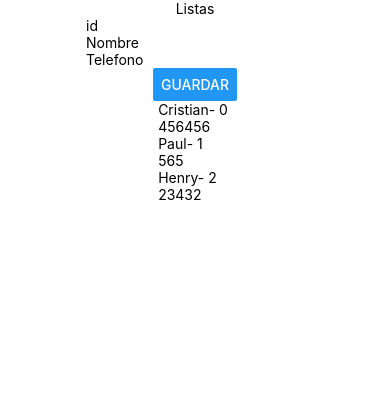
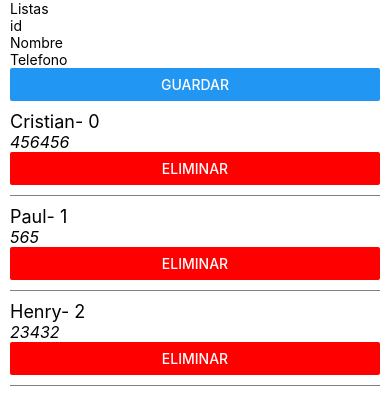
Before and after one commit to crisj1985/ListasReactNative, a React Native app: screen / in a window 390 px wide. Shown: the top 414 px of the page. Built offline with nearby package versions, Linux system fonts and the light colour scheme.

Commit message:
eliminar  y repintar

```diff
--- a/App.js
+++ b/App.js
@@ -10,7 +10,8 @@ import {recuperarPersonas, agregarPersona} from './servicios/personas'
 //   { index: '30', nombre: 'Henry' }]
 export default class App extends Component {
 
- constructor (){
+ constructor ()
+ {
    super();
    const personas = recuperarPersonas();
    this.state = {
@@ -21,6 +22,10 @@ export default class App extends Component {
                 }
   }
 
+  repintarLista = ()=>{
+    const personas = recuperarPersonas();
+    this.setState({ listaPersonas: personas })
+  }
 
   render(){
     return (
@@ -45,15 +50,14 @@ export default class App extends Component {
           title="Guardar"
           onPress={()=>{
                           agregarPersona({ indice: this.state.id, nombre: this.state.nombre, telefono: this.state.telefono });
-                          const personas = recuperarPersonas();
-                          this.setState({ listaPersonas: personas})
+                          this.repintarLista();
                        }
                   }
         />
 
         <FlatList
           data = {this.state.listaPersonas}
-          renderItem={({ item, index }) =>  { return <ItemPersona persona={item} indice={index}/>}}
+          renderItem={({ item, index }) =>  { return <ItemPersona persona={item} indice={index} fnRepintar={this.repintarLista}/>}}
           keyExtractor = {item=>item.indice}
         />
       </View>
@@ -68,7 +72,9 @@ const styles = StyleSheet.create({
   container: {
     flex: 1,
     backgroundColor: '#fff',
-    alignItems: 'center',
+    alignItems: 'stretch',
     justifyContent: 'center',
+    marginLeft: 10,
+    marginRight: 10,
   },
 });
--- a/componentes/ItemPersonas.js
+++ b/componentes/ItemPersonas.js
@@ -1,5 +1,6 @@
 import React, { Component } from 'react';
-import { Text, View } from 'react-native';
+import { Text, View, StyleSheet, Button } from 'react-native';
+import {eliminarPersona} from '../servicios/personas'
 
  export class ItemPersona extends Component{
 
@@ -9,11 +10,32 @@ import { Text, View } from 'react-native';
         const { nombre, telefono } = persona;
 
         return (
-            <View>
-                <Text>{nombre}- {indice} </Text>
-                <Text>{telefono}</Text>
+            <View style={styles.fila} >
+                <Text style={styles.principal}>{nombre}- {indice} </Text>
+                <Text style={styles.secundario}>{telefono}</Text>
+                <Button title='Eliminar' color='red' onPress={()=>{
+                    eliminarPersona(persona);
+                    this.props.fnRepintar();
+                }
+                    } ></Button>
             </View>
 
         );
     }
 }
+
+const styles = StyleSheet.create({
+    fila: {
+        borderBottomColor: 'gray',
+        borderBottomWidth: 1,
+        paddingTop: 10,
+        paddingBottom: 10,
+    },
+    principal:{
+        fontSize:18,
+    },
+    secundario:{
+        fontSize: 16,
+        fontStyle:'italic'
+    }
+});
--- a/servicios/personas.js
+++ b/servicios/personas.js
@@ -9,12 +9,23 @@ const personas = [
 export const recuperarPersonas = () => personas;
 
 export const agregarPersona = (persona) => {
-    if (buscarPersona(persona).length < 1)
+    if (buscarPersona(persona) == -1)
         personas.push(persona)
     else
-        Alert.alert("Usuario ya ingresado")
+        Alert.alert("Id de Usuario ya ingresado")
 };
 
 const buscarPersona = (persona) => {
-    return personas.filter((item) => item.indice == persona.indice)
+    for (let i = 0; i < personas.length; i++) {
+        if (personas[i].indice == persona.indice)
+            return i;
+    }
+    return -1;
+    // return personas.filter((item) => item.indice == persona.indice)
 }
+
+export const eliminarPersona = (persona) => {
+    let posicion = buscarPersona(persona);
+    personas.splice(posicion, 1)
+
+}
```
Lines whose indentation alone changed are shown as unchanged.
